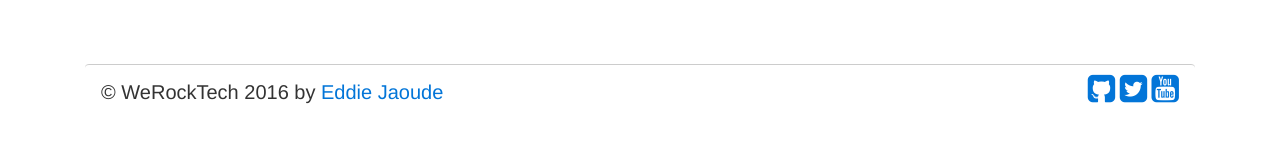
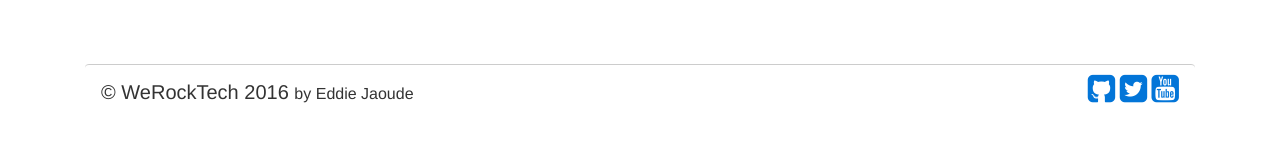
Before and after one commit to WeRockTech/werocktech.github.io, a Jekyll site: the page built from index.html, in a window 1280 px wide and 900 px high, scrolled down 6379 px. Shown: the part 669-812 px from the top of the window. Built offline with Jekyll 4.4.1, drawn with Linux system fonts in a browser that asks for light colours.

Commit message:
Eddie Jaoude in footer made smaller

```diff
--- a/_includes/footer.html
+++ b/_includes/footer.html
@@ -1,7 +1,9 @@
 <footer class="footer navbar navbar-light">
     <p class="navbar-brand">
         &copy; WeRockTech 2016
-        by <a href="https://twitter.com/eddiejaoude" target="_blank">Eddie Jaoude</a>
+        <small>
+            by Eddie Jaoude
+        </small>
     </p>
     <p class="pull-right">
         <a class="nav-link" href="https://github.com/WeRockTech">
```
